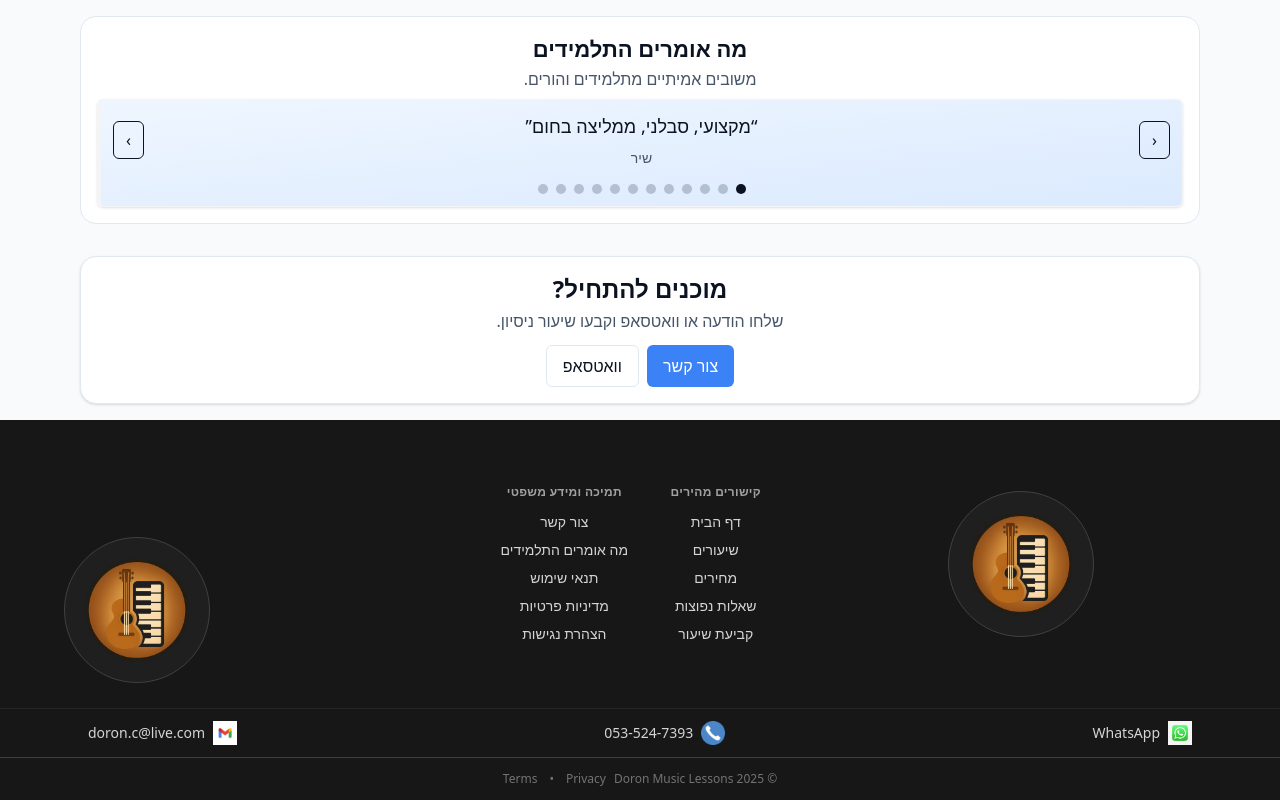
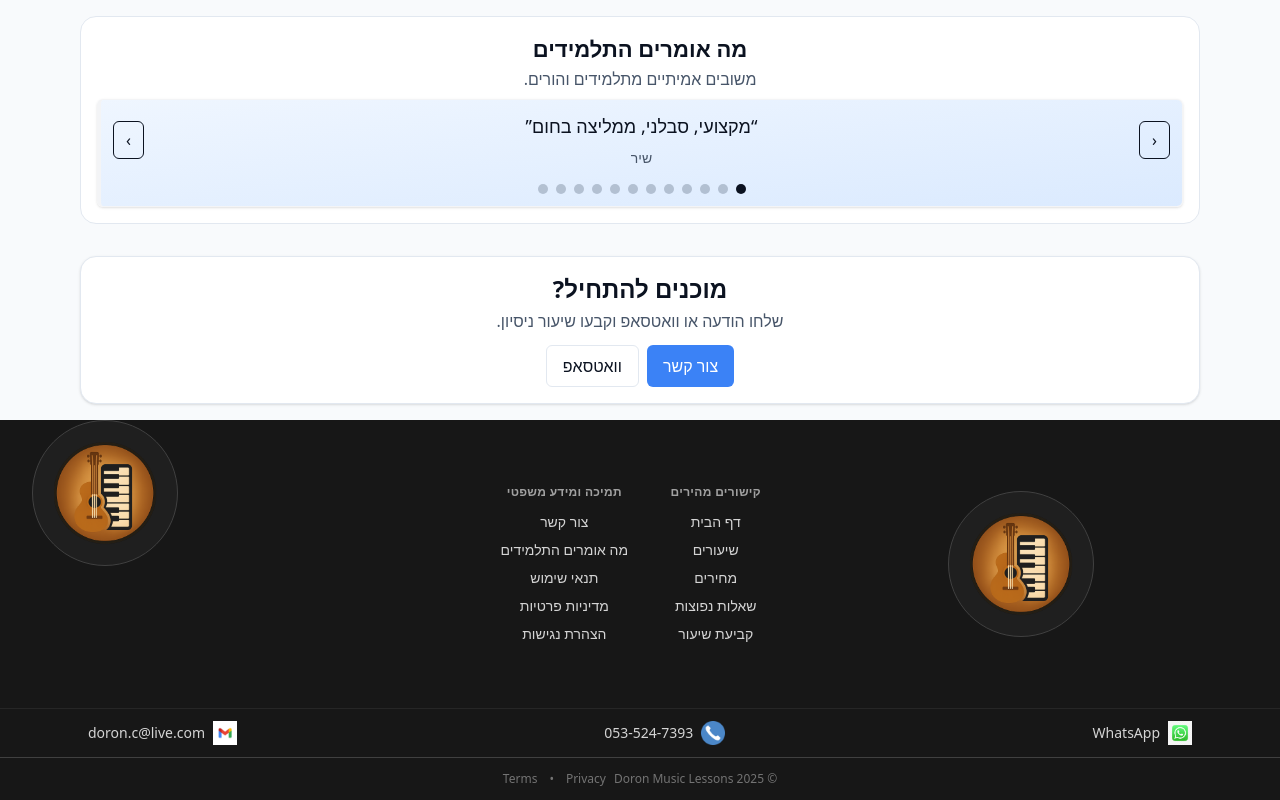
Before and after one commit to doronc36-rgb/guitar-lessons, a Next.js app: page / in a window 1280 px wide. Shown: the part 991-1791 px from the top of the page. Built offline with nearby package versions, Linux system fonts and the light colour scheme; no server answers.

Commit message:
Footer (desktop): align left logo to left edge and vertically center to mirror right logo

```diff
--- a/src/app/components/Footer.tsx
+++ b/src/app/components/Footer.tsx
@@ -104,8 +104,8 @@ export default function Footer() {
       </div>
 
       {/* Desktop-only decorative left logo to mirror right side */}
-      <div className="hidden md:block absolute left-[calc(50%-36rem)] top-1/2 -translate-y-1/2">
-        <div className="p-2 rounded-full bg-neutral-800/60 border border-neutral-700">
+      <div className="hidden md:block absolute inset-y-0 left-0 flex items-center">
+        <div className="ml-8 p-2 rounded-full bg-neutral-800/60 border border-neutral-700">
           <Image src="/images/music_logo_3_optimized.png" alt="Logo" width={128} height={128} />
         </div>
       </div>
```
